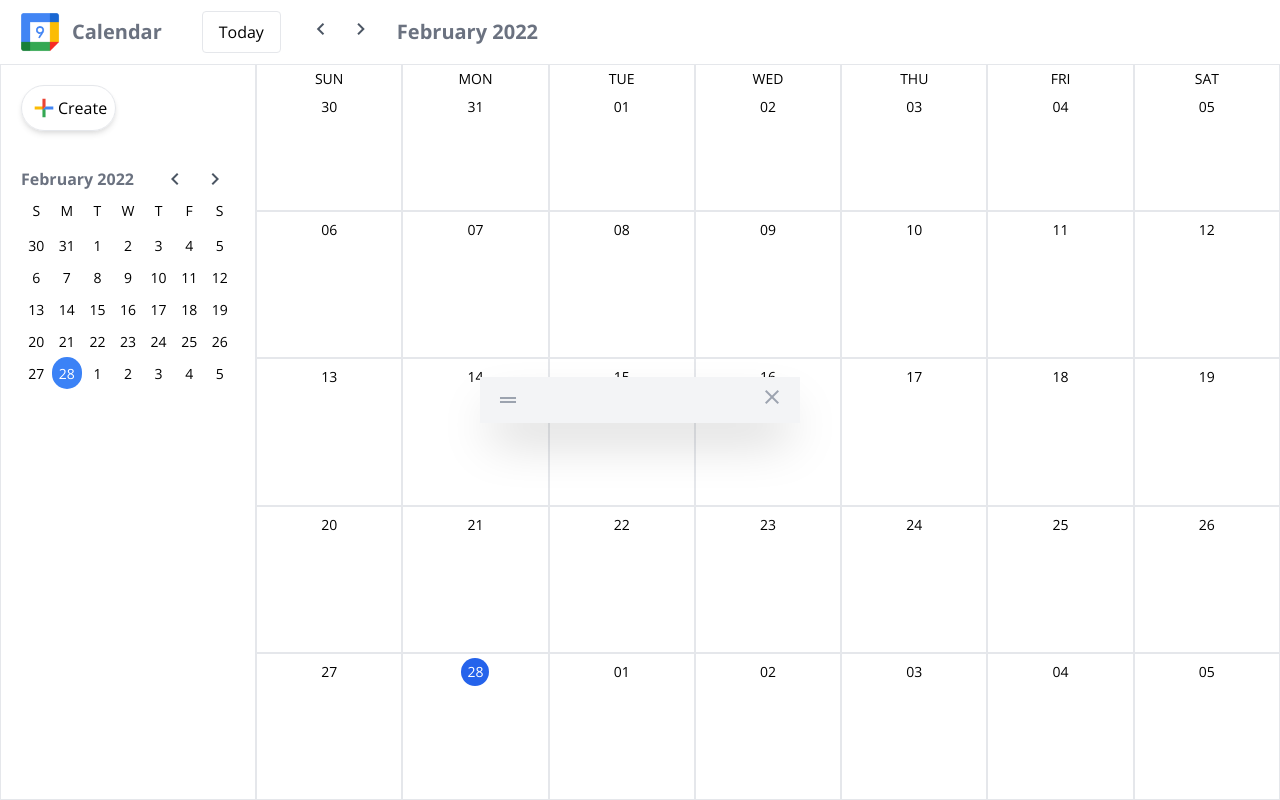
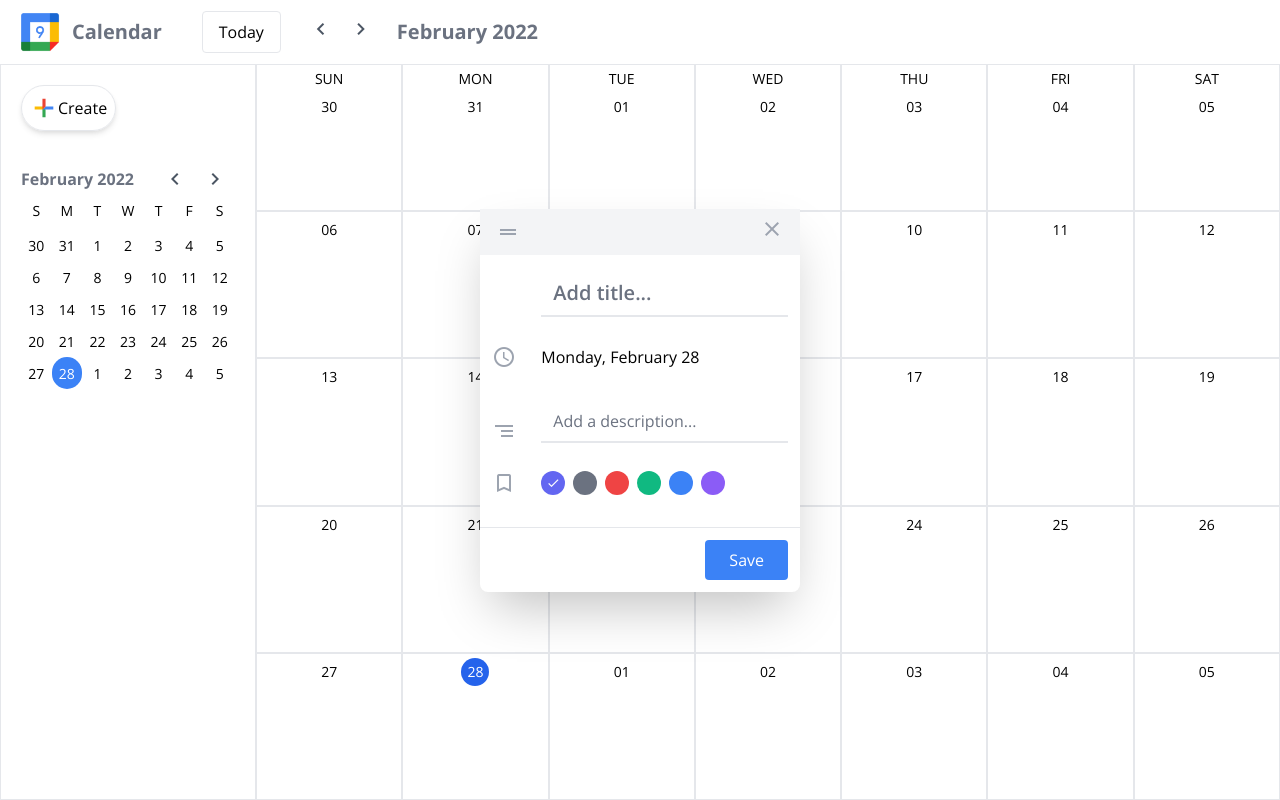
Before and after one commit to Zyar3k/clone_google_calendar, a React (Create React App) app: page / in a window 1280 px wide. Both pictures are taken after a click on the button "Create". Built offline with nearby package versions, Linux system fonts and the light colour scheme.

Commit message:
Add events & save to locstorage

```diff
--- a/src/components/Day.js
+++ b/src/components/Day.js
@@ -1,7 +1,9 @@
 import dayjs from "dayjs";
-import React from "react";
+import React, { useContext } from "react";
+import GlobalContext from "../context/GlobalContext";
 
 const Day = ({ day, rowIdx }) => {
+  const { setDaySelected, setShowEventModal } = useContext(GlobalContext);
   const getCurrentDayClass = () => {
     return day.format("DD-MM-YY") === dayjs().format("DD-MM-YY")
       ? "bg-blue-600 text-white rounded-full w-7"
@@ -18,6 +20,13 @@
           {day.format("DD")}
         </p>
       </header>
+      <div
+        className="flex-1 cursor-pointer"
+        onClick={() => {
+          setDaySelected(day);
+          setShowEventModal(true);
+        }}
+      ></div>
     </div>
   );
 };
--- a/src/components/EventModal.js
+++ b/src/components/EventModal.js
@@ -1,8 +1,29 @@
-import React, { useContext } from "react";
+import React, { useContext, useState } from "react";
 import GlobalContext from "../context/GlobalContext";
 
+const labelsClasses = ["indigo", "gray", "red", "green", "blue", "purple"];
+
 const EventModal = () => {
-  const { setShowEventModal } = useContext(GlobalContext);
+  const { setShowEventModal, daySelected, dispatchCalEvent } =
+    useContext(GlobalContext);
+  const [title, setTitle] = useState("");
+  const [description, setDescription] = useState("");
+  const [selectedLabel, setSelectedLabel] = useState(labelsClasses[0]);
+
+  function handleSubmit(e) {
+    e.preventDefault();
+
+    const calendarEvent = {
+      title,
+      description,
+      label: selectedLabel,
+      day: daySelected.valueOf(),
+      id: Date.now(),
+    };
+    dispatchCalEvent({ type: "ADD_EVENT", payload: calendarEvent });
+    setShowEventModal(false);
+  }
+
   return (
     <div className="h-screen w-full fixed left-0 top-0 flex justify-center items-center">
       <form className="bg-white rounded-lg shadow-2xl w-1/4">
@@ -14,6 +35,63 @@
             <span className="material-icons-outlined text-gray-400">close</span>
           </button>
         </header>
+        <div className="p-3">
+          <div className="grid grid-cols-1/5 items-end gap-y-7 ">
+            <div></div>
+            <input
+              type="text"
+              className="pt-3 border-0 text-gray-600 text-xl font-semibold pb-2 w-full border-b-2 border-gray-200 focus:outline-none focus:ring-0 focus:border-blue-500"
+              name="title"
+              placeholder="Add title..."
+              value={title}
+              required
+              onChange={(e) => setTitle(e.target.value)}
+            />
+            <span className="material-icons-outlined text-gray-400">
+              schedule
+            </span>
+            <p>{daySelected.format("dddd, MMMM DD")}</p>
+            <span className="material-icons-outlined text-gray-400">
+              segment
+            </span>
+            <input
+              type="text"
+              className="pt-3 border-0 text-gray-600 pb-2 w-full border-b-2 border-gray-200 focus:outline-none focus:ring-0 focus:border-blue-500"
+              name="description"
+              placeholder="Add a description..."
+              value={description}
+              required
+              onChange={(e) => setDescription(e.target.value)}
+            />
+            <span className="material-icons-outlined text-gray-400">
+              bookmark_border
+            </span>
+            <div className="flex gap-x-2">
+              {labelsClasses.map((label, index) => (
+                <span
+                  key={index}
+                  onClick={() => setSelectedLabel(label)}
+                  className={`bg-${label}-500 w-6 h-6 rounded-full flex items-center justify-center cursor-pointer`}
+                >
+                  {selectedLabel === label && (
+                    <span className="material-icons-outlined text-white text-sm">
+                      check
+                    </span>
+                  )}
+                </span>
+              ))}
+            </div>
+          </div>
+        </div>
+        <footer className={`flex justify-end border-t p-3 mt-5`}>
+          <button
+            type="submit"
+            onClick={handleSubmit}
+            className="bg-blue-500 hover:bg-blue-600 px-6 py-2 rounded text-white"
+          >
+            Save
+          </button>
+        </footer>
       </form>
     </div>
   );
--- a/src/context/ContextWrapper.js
+++ b/src/context/ContextWrapper.js
@@ -1,12 +1,42 @@
 import dayjs from "dayjs";
-import React, { useEffect, useState } from "react";
+import React, { useEffect, useReducer, useState } from "react";
 import GlobalContext from "./GlobalContext";
+
+function savedEventsReducer(state, { type, payload }) {
+  switch (type) {
+    case "ADD_EVENT":
+      return [...state, payload];
+    case "UPDATE_EVENT":
+      return state.map((event) => (event.id === payload.id ? payload : event));
+    case "DELETE_EVENT":
+      return state.filter((event) => event.id !== payload.id);
+
+    default:
+      throw new Error();
+  }
+}
+
+function initEvents() {
+  const storageEvents = localStorage.getItem("savedEvents");
+  const parsedEvents = storageEvents ? JSON.parse(storageEvents) : [];
+  return parsedEvents;
+}
 
 const ContextWrapper = (props) => {
   const [monthIndex, setMonthIndex] = useState(dayjs().month());
   const [smallCalendarMonth, setSmallCalendarMonth] = useState(null);
-  const [daySelected, setDaySelected] = useState(null);
+  const [daySelected, setDaySelected] = useState(dayjs());
   const [showEventModal, setShowEventModal] = useState(false);
+  const [savedEvents, dispatchCalEvent] = useReducer(
+    savedEventsReducer,
+    [],
+    initEvents
+  );
+
+  useEffect(() => {
+    localStorage.setItem("savedEvents", JSON.stringify(savedEvents));
+  }, [savedEvents]);
+
   useEffect(() => {
     if (smallCalendarMonth !== null) {
       setMonthIndex(smallCalendarMonth);
@@ -24,6 +54,7 @@
         setDaySelected,
         showEventModal,
         setShowEventModal,
+        dispatchCalEvent,
       }}
     >
       {props.children}
--- a/src/context/GlobalContext.js
+++ b/src/context/GlobalContext.js
@@ -9,6 +9,7 @@
   setDaySelected: (day) => {},
   showEventModal: false,
   setShowEventModal: () => {},
+  dispatchCalEvent: ({ type, payload }) => {},
 });
 
 export default GlobalContext;
```
